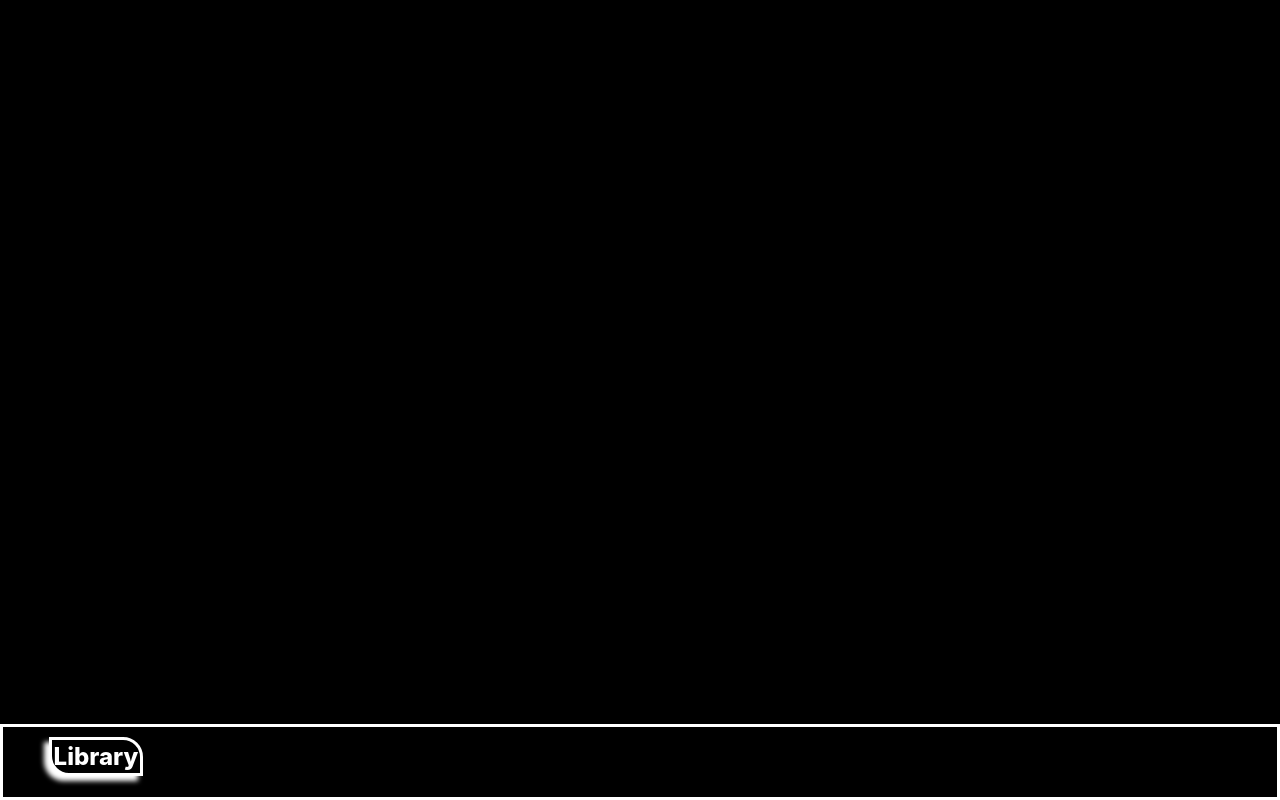
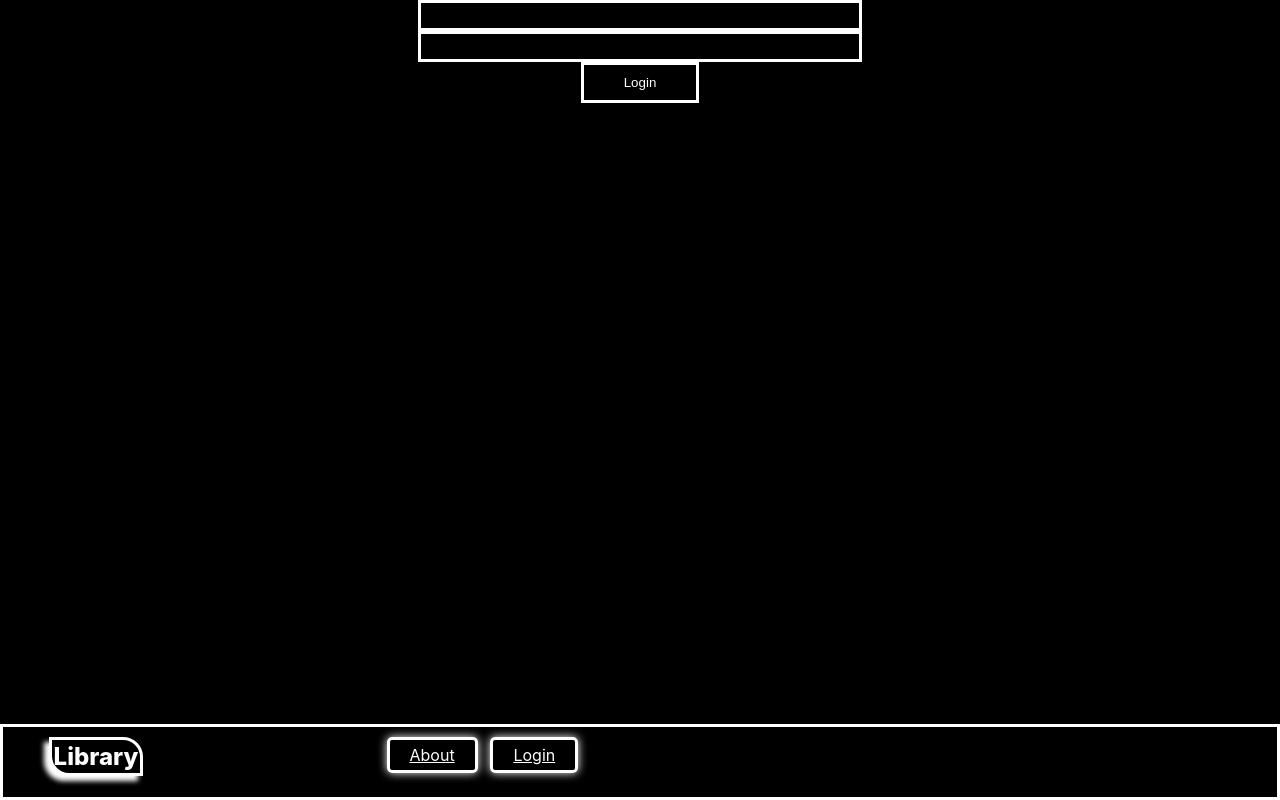
Before and after one commit to feodorbrick-ctrl/MinecraftWebPet, a React (Create React App) app in the folder library-app/: page /login in a window 1280 px wide. Before the commit this address had no page. Built offline with nearby package versions, Linux system fonts and the light colour scheme.

Commit message:
added react router and page Login

```diff
--- a/library-app/src/App.js
+++ b/library-app/src/App.js
@@ -1,7 +1,7 @@
 import MyHeader from "./components/UI/Headers/MyHeader";
-import { Navigate, Route, Routes } from "react-router-dom";
+import {Link, Navigate, Route, Routes} from "react-router-dom";
 import {publicRoutes} from "./router/router";
-import './styles/App.css'
+import './styles/AppRouter.css'
 
 function App() {
   return (
@@ -11,16 +11,20 @@ function App() {
                 {publicRoutes.map(route =>
                     <Route path={route.path} element={route.element} key={route.path} />
                 )}
+                <Route path="*" element={<Navigate to='/' replace/>}/>
             </Routes>
         </div>
         <div className = 'header'>
-            <MyHeader/>
-            {/*{publicRoutes.map(route => */}
-            {/*    <a href={route.path}>*/}
-            {/*        <img src={route.image} alt={route.path}/>*/}
-            {/*    </a>*/}
-            {/*)}*/}
-
+            <div className='fieldLinks'>
+                <MyHeader/>
+                {publicRoutes.map(route =>
+                <div className='LinksButton' key={route.path}>
+                    <Link className='Links' to={route.path} key={route.path}>
+                        {route.name}
+                    </Link>
+                </div>
+            )}
+            </div>
         </div>
         <div className = 'rightPartBorder'/>
     </div>
--- a/library-app/src/components/UI/Headers/MyHeader.module.css
+++ b/library-app/src/components/UI/Headers/MyHeader.module.css
@@ -1,4 +1,5 @@
 .header__div {
+    margin-right: 20%;
     position: relative;
     left: 2%;
     top: 15%;
--- /dev/null
+++ b/library-app/src/components/UI/MyButton/MyButton.jsx
@@ -0,0 +1,10 @@
+import React from 'react';
+import cl from './Mybutton.module.css'
+
+const MyButton = ({btnName, callback}) => {
+    return (
+        <button className={cl.MyButton} onClick={callback}>{btnName}</button>
+    );
+};
+
+export default MyButton;
--- /dev/null
+++ b/library-app/src/components/UI/MyButton/Mybutton.module.css
@@ -0,0 +1,13 @@
+.MyButton {
+    width: fit-content;
+    height: fit-content;
+    padding: 10px 40px;
+    border: 3px solid white;
+    color: white;
+    background: black;
+}
+
+.MyButton:hover {
+    color: wheat;
+    border: 3px solid wheat;
+}
--- a/library-app/src/index.js
+++ b/library-app/src/index.js
@@ -4,11 +4,38 @@ import { BrowserRouter } from 'react-router-dom';
 import './styles/index.css';
 import App from './App';
 
+const Context = React.createContext(null);
+
+const ContextProvider = ({ children }) => {
+    const [isUserLoggedIn, setUserLoggedIn] = React.useState(false);
+    const [allUsersName, setAllUsersName] = React.useState([]);
+    const [usersPassword, setUsersPassword] = React.useState([]);
+
+    const contextValue = {
+        isUserLoggedIn,
+        setUserLoggedIn,
+        allUsersName,
+        setAllUsersName,
+        usersPassword,
+        setUsersPassword,
+    };
+
+    return (
+        <Context.Provider value={contextValue}>
+            {children}
+        </Context.Provider>
+    );
+};
+
 const root = ReactDOM.createRoot(document.getElementById('root'));
 root.render(
-  <React.StrictMode>
-      <BrowserRouter>
-          <App />
-      </BrowserRouter>
-  </React.StrictMode>
+    <React.StrictMode>
+        <ContextProvider>
+            <BrowserRouter>
+                <App />
+            </BrowserRouter>
+        </ContextProvider>
+    </React.StrictMode>
 );
+
+export default Context;
--- a/library-app/src/pages/Login.jsx
+++ b/library-app/src/pages/Login.jsx
@@ -1,15 +1,43 @@
-import React from 'react';
+import React, {useContext, useState} from 'react';
 import MyInput from "../components/UI/MyInput/MyInput";
+import MyButton from "../components/UI/MyButton/MyButton";
+import Context from "../index";
 
 const Login = () => {
-    const [usersName, setUsersName] = React.useState([]);
-    const [usersPassword, setUsersPassword] = React.useState([]);
+    const {setUserLoggedIn,} = useContext(Context);
+    const [userData, setUserData] = useState({
+        userName: '',
+        password: '',
+    });
+
+
     return (
         <div>
-            <MyInput plaseholder='userName' />
-            <MyInput plaseholder='pasworld' />
-            <MyInput plaseholder='reapad pasworld' />
-
+            <MyInput
+                plaseholder='userName'
+                value={userData.userName}
+                onChange={(event) => {
+                    setUserData({...userData, userName: event.target.value});
+                }}
+            />
+            <MyInput
+                plaseholder='pasworld'
+                value={userData.password}
+                onChange={(event) => {
+                    setUserData({...userData, password: event.target.value});
+                }}
+            />
+            <br/>
+            <MyButton
+                btnName='Login'
+                callback={ () => {
+                    if (userData.userName && userData.password !== '') {
+                        setUserLoggedIn(true)
+                        console.log('user data', userData);
+                    }
+                }
+            }
+            />
         </div>
     );
 };
--- a/library-app/src/router/router.jsx
+++ b/library-app/src/router/router.jsx
@@ -11,9 +11,11 @@
 //     {path: '/about', component: <About/>, exact: true},
 // ]
 import About from "../pages/About";
+import Login from "../pages/Login";
 
 export const privateRoutes = []
 
 export const publicRoutes = [
-    {path: '/', element: <About/>, exact: true, image: './images/about.png'},
+    {path: '/', element: <About/>, exact: true, name: 'About'},
+    {path: '/login', element: <Login/>, exact: true, name: 'Login'},
 ]
--- a/library-app/src/styles/App.css
+++ b/library-app/src/styles/AppRouter.css
@@ -32,3 +32,21 @@
   width: 3px;
   background: white;
 }
+
+.fieldLinks {
+  display: flex;
+}
+
+.LinksButton {
+  margin-left: 1%;
+  width: fit-content;
+  height: fit-content;
+  padding: 5px 20px;
+  border-radius: 5px;
+  border: 3px solid white;
+  box-shadow: 0 0 10px white;
+}
+
+.Links {
+  color: white;
+}
```
